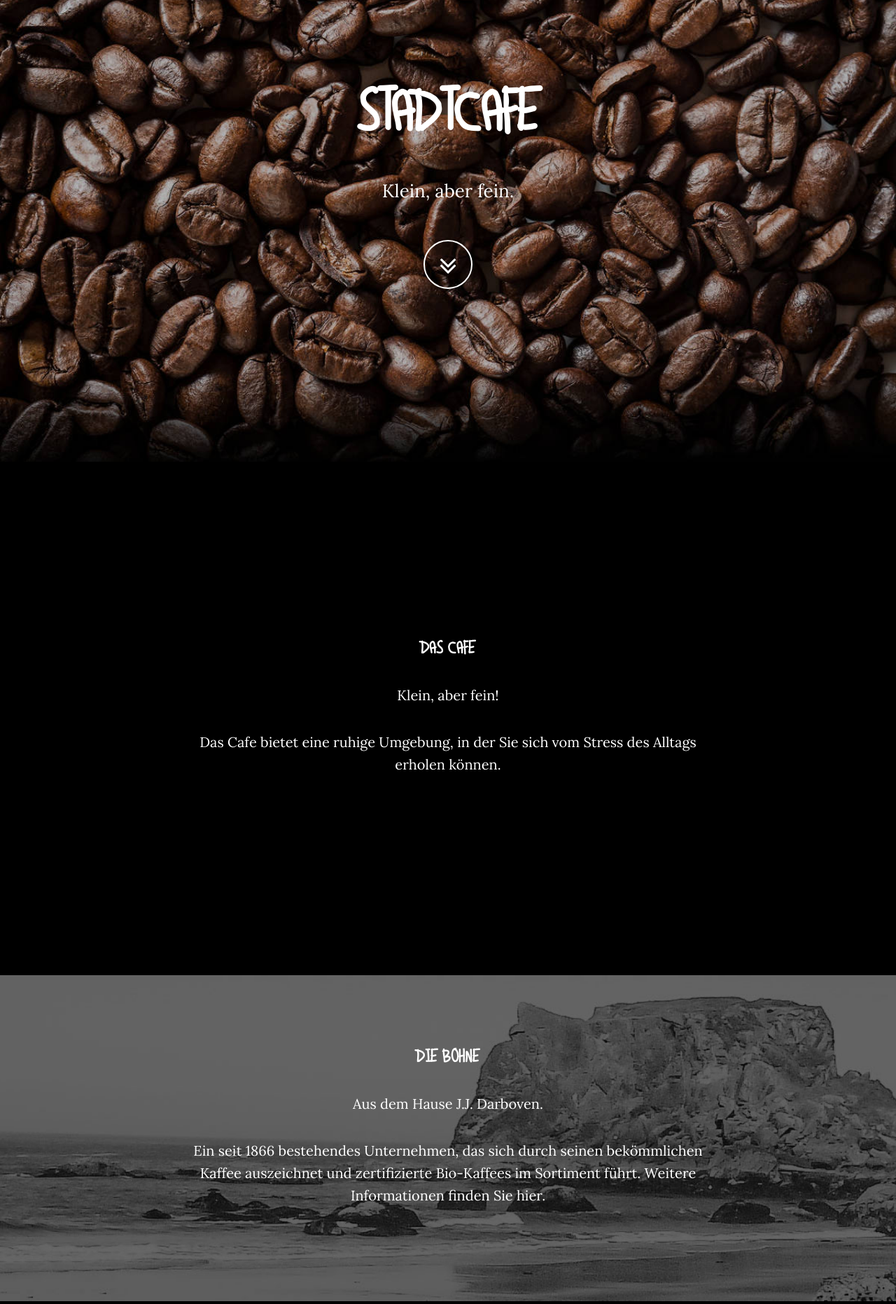
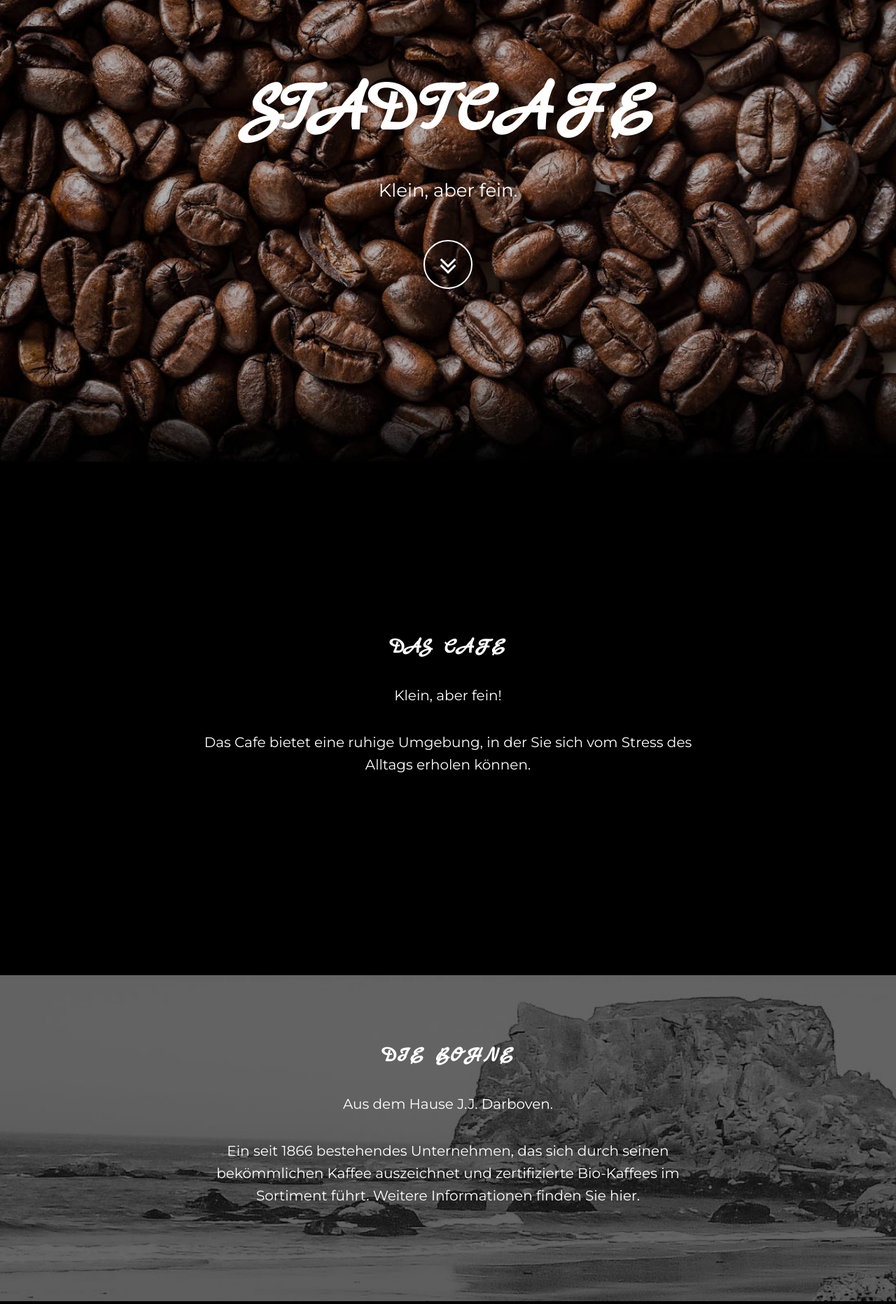
Before and after one commit to j1cken/stadtcafe, a PHP site: page /index.html in a window 1280 px wide. Shown: the part 140-2004 px from the top of the page at 70% size. Run offline with PHP 8.4, Linux system fonts and the light colour scheme; some libraries are stand-ins or nearby versions.

Commit message:
new font

```diff
--- a/php/css/grayscale.css
+++ b/php/css/grayscale.css
@@ -6,13 +6,14 @@
 
 @font-face {
     font-family: cassette;
-    src: url(/php/fonts/alphabetized_cassette_tapes.woff2) format('woff2');
+    /*src: url(../fonts/alphabetized_cassette_tapes.woff2) format('woff2');*/
+    src: url(../fonts/MarckScript-Regular.woff2) format('woff2');
 }
 
 body {
     width: 100%;
     height: 100%;
-    font-family: Lora,"Helvetica Neue",Helvetica,Arial,sans-serif;
+    font-family: Montserrat,Lora,"Helvetica Neue",Helvetica,Arial,sans-serif;
     color: #fff;
     background-color: #000;
 }
```
Also changed, not shown: php/fonts/MarckScript-Regular.ttf (added), php/fonts/MarckScript-Regular.woff2 (added).
